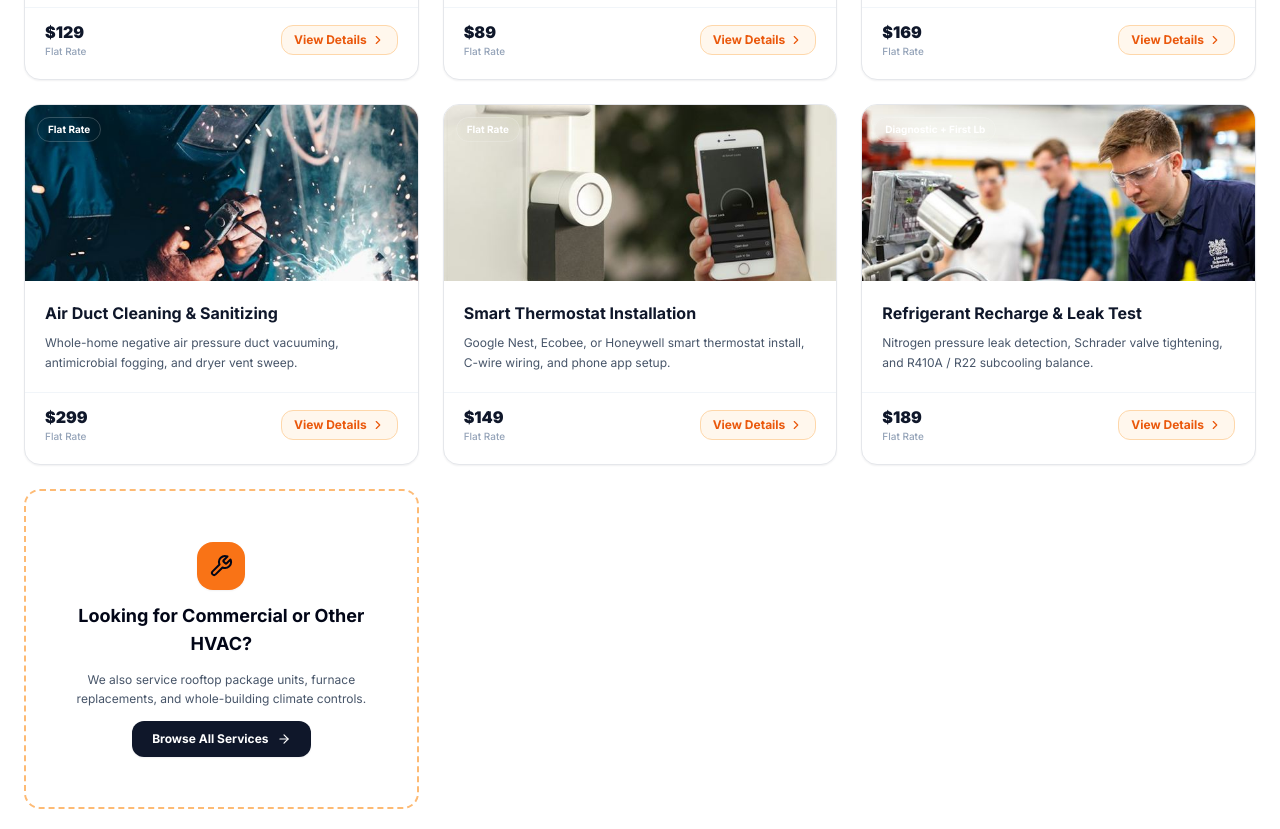
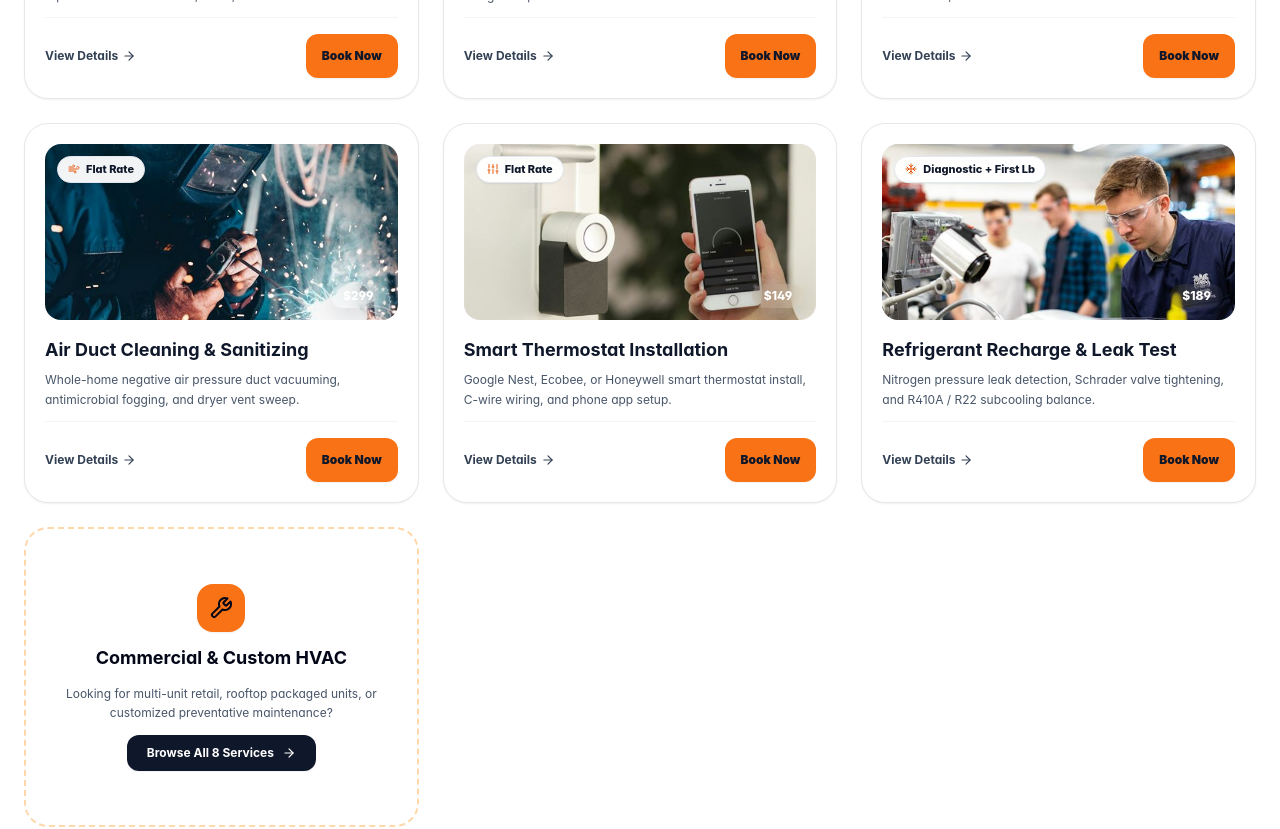
Before and after one commit to masterstech76/servicepro-os, a Next.js app: page / in a window 1280 px wide. Shown: the part 1300-2129 px from the top of the page. Built offline with nearby package versions, Linux system fonts and the light colour scheme.

Commit message:
fix(build): fix ESLint entities, make build offline-safe, modernize landing services cards, and remove duplicate CTA

```diff
--- a/src/app/(public)/page.tsx
+++ b/src/app/(public)/page.tsx
@@ -355,65 +355,71 @@ export default function LandingPage() {
               return (
                 <div
                   key={svc.id}
-                  className="rounded-2xl border border-slate-200/90 bg-white shadow-sm hover:shadow-md hover:border-orange-300 transition-all flex flex-col justify-between overflow-hidden"
+                  className="group rounded-3xl border border-slate-200/90 bg-white p-5 shadow-sm hover:shadow-xl hover:border-orange-300 transition-all flex flex-col justify-between"
                 >
                   <div>
-                    {/* Uniform Image Height: h-44 */}
-                    <div className="relative h-44 w-full bg-slate-100">
+                    {/* Modern Image Container with Tags */}
+                    <div className="relative h-44 w-full rounded-2xl overflow-hidden bg-slate-100 mb-4">
                       <Image
                         src={svc.image}
                         alt={svc.name}
                         fill
                         quality={85}
                         sizes="(max-width: 768px) 100vw, (max-width: 1200px) 50vw, 33vw"
-                        className="object-cover"
+                        className="object-cover group-hover:scale-105 transition-transform duration-300"
                       />
-                      <div className="absolute top-3 left-3 bg-navy-950/80 backdrop-blur-md text-white text-[10px] font-bold px-2.5 py-1 rounded-full border border-white/20">
-                        {svc.rateType}
+                      <div className="absolute top-3 left-3 bg-white/95 backdrop-blur-md text-navy-900 font-extrabold text-[11px] px-2.5 py-1 rounded-full border border-slate-200 shadow-sm flex items-center gap-1.5">
+                        <Icon className="h-3 w-3 text-orange-600" />
+                        <span>{svc.rateType}</span>
+                      </div>
+                      <div className="absolute bottom-3 right-3 bg-navy-900/95 backdrop-blur-md text-white font-extrabold text-xs px-3 py-1 rounded-full shadow-md">
+                        {svc.price}
                       </div>
                     </div>
 
-                    <div className="p-5 space-y-2">
-                      <h3 className="font-heading text-base font-bold text-navy-900 truncate">
+                    <div className="space-y-1.5 mb-3">
+                      <h3 className="font-heading text-lg font-bold text-navy-900 group-hover:text-orange-600 transition-colors line-clamp-1">
                         {svc.name}
                       </h3>
-                      <p className="text-xs text-slate-600 line-clamp-2 leading-relaxed">
+                      <p className="text-xs text-slate-600 leading-relaxed line-clamp-2">
                         {svc.desc}
                       </p>
                     </div>
                   </div>
 
-                  <div className="p-5 pt-3 border-t border-slate-100 flex items-center justify-between">
-                    <div>
-                      <div className="text-base font-black text-navy-900">{svc.price}</div>
-                      <div className="text-[10px] text-slate-400 font-medium">Flat Rate</div>
-                    </div>
+                  <div className="pt-4 border-t border-slate-100 flex items-center justify-between">
                     <Link
                       href={svc.href}
-                      className="inline-flex items-center gap-1 text-xs font-bold text-orange-600 hover:text-orange-700 bg-orange-50 hover:bg-orange-100 px-3 py-1.5 rounded-xl border border-orange-200 transition-colors"
+                      className="text-xs font-bold text-slate-700 hover:text-orange-600 flex items-center gap-1 transition-colors"
                     >
                       <span>View Details</span>
-                      <ChevronRight className="h-3.5 w-3.5" />
+                      <ArrowRight className="h-3.5 w-3.5" />
                     </Link>
+
+                    <Button asChild size="sm" className="rounded-xl bg-orange-500 hover:bg-orange-600 text-navy-900 font-black text-xs px-4 h-9 shadow-sm">
+                      <Link href={`/book?serviceId=${svc.id}`}>
+                        Book Now
+                      </Link>
+                    </Button>
                   </div>
                 </div>
               );
             })}
 
-            {/* 7th Card: View All Services & Custom Proposals */}
-            <div className="rounded-2xl border-2 border-dashed border-orange-300 bg-orange-50/40 p-6 flex flex-col items-center justify-center text-center space-y-3 min-h-[320px]">
+            {/* 7th Card: Commercial or Other HVAC */}
+            <div className="rounded-3xl border-2 border-dashed border-orange-200 bg-orange-50/30 p-6 flex flex-col items-center justify-center text-center space-y-3 min-h-[300px]">
               <div className="w-12 h-12 rounded-2xl bg-orange-500 text-navy-950 flex items-center justify-center shadow-sm">
                 <Wrench className="h-6 w-6" />
               </div>
-              <h3 className="font-heading text-lg font-bold text-navy-950">Looking for Commercial or Other HVAC?</h3>
+              <h3 className="font-heading text-lg font-bold text-navy-950">Commercial &amp; Custom HVAC</h3>
               <p className="text-xs text-slate-600 max-w-xs leading-relaxed">
-                We also service rooftop package units, furnace replacements, and whole-building climate controls.
+                Looking for multi-unit retail, rooftop packaged units, or customized preventative maintenance?
               </p>
               <Link
                 href="/services"
                 className="inline-flex items-center gap-2 bg-navy-900 hover:bg-navy-950 text-white font-bold text-xs px-5 py-2.5 rounded-xl transition-all shadow-sm"
               >
-                <span>Browse All Services</span>
+                <span>Browse All 8 Services</span>
                 <ArrowRight className="h-3.5 w-3.5" />
               </Link>
             </div>
--- a/src/app/globals.css
+++ b/src/app/globals.css
@@ -3,6 +3,8 @@
 @tailwind utilities;
 
 :root {
+  --font-inter: "Inter", -apple-system, BlinkMacSystemFont, "Segoe UI", Roboto, sans-serif;
+  --font-heading: "Inter", -apple-system, BlinkMacSystemFont, "Segoe UI", Roboto, sans-serif;
   --navy-950: #020617;
   --navy-900: #0F172A;
   --navy-800: #1E293B;
--- a/src/app/layout.tsx
+++ b/src/app/layout.tsx
@@ -1,17 +1,9 @@
 import type { Metadata, Viewport } from "next";
-import { Inter } from "next/font/google";
 import { Toaster } from "sonner";
 import { businessConfig } from "@config/business.config";
 import { Navbar } from "@/components/layout/Navbar";
 import { Footer } from "@/components/layout/Footer";
 import "./globals.css";
-
-const inter = Inter({
-  subsets: ["latin"],
-  display: "swap",
-  weight: ["400", "500", "600", "700", "800", "900"],
-  variable: "--font-inter",
-});
 
 export const metadata: Metadata = {
   title: businessConfig.seo.title,
@@ -42,7 +34,7 @@ export default function RootLayout({
   } as React.CSSProperties;
 
   return (
-    <html lang="en" className={inter.variable} style={cssVars}>
+    <html lang="en" className="font-sans" style={cssVars}>
       <body className="font-sans min-h-screen bg-white text-navy-900 antialiased flex flex-col">
         {/* Accessibility Skip-To-Content Link */}
         <a
--- a/src/components/services/ServicesCatalogClient.tsx
+++ b/src/components/services/ServicesCatalogClient.tsx
@@ -372,10 +372,10 @@ export function ServicesCatalogClient({ businessPhone, city }: ServicesCatalogCl
         </div>
         <div className="space-y-2 max-w-lg mx-auto">
           <h3 className="font-heading text-xl font-black text-navy-900">
-            Not Sure What's Wrong With Your System?
+            Not Sure What&apos;s Wrong With Your System?
           </h3>
           <p className="text-xs sm:text-sm text-slate-600 leading-relaxed">
-            Don't worry—most homeowners don't know whether it's a capacitor, refrigerant leak, or thermostat failure. Book our standard flat-rate diagnostic inspection and our technician will pinpoint the issue with zero guesswork.
+            Don&apos;t worry—most homeowners don&apos;t know whether it&apos;s a capacitor, refrigerant leak, or thermostat failure. Book our standard flat-rate diagnostic inspection and our technician will pinpoint the issue with zero guesswork.
           </p>
         </div>
         <div className="flex flex-wrap items-center justify-center gap-3 pt-2">
```
